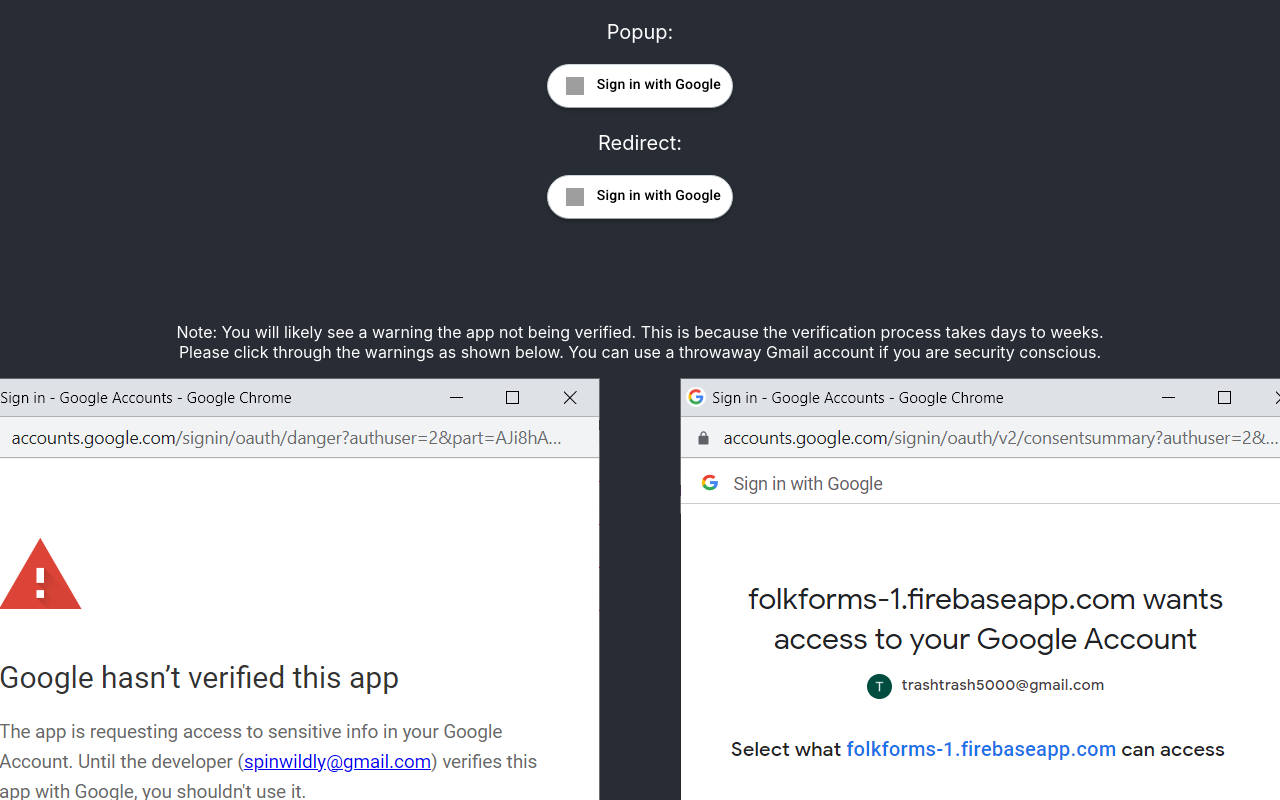
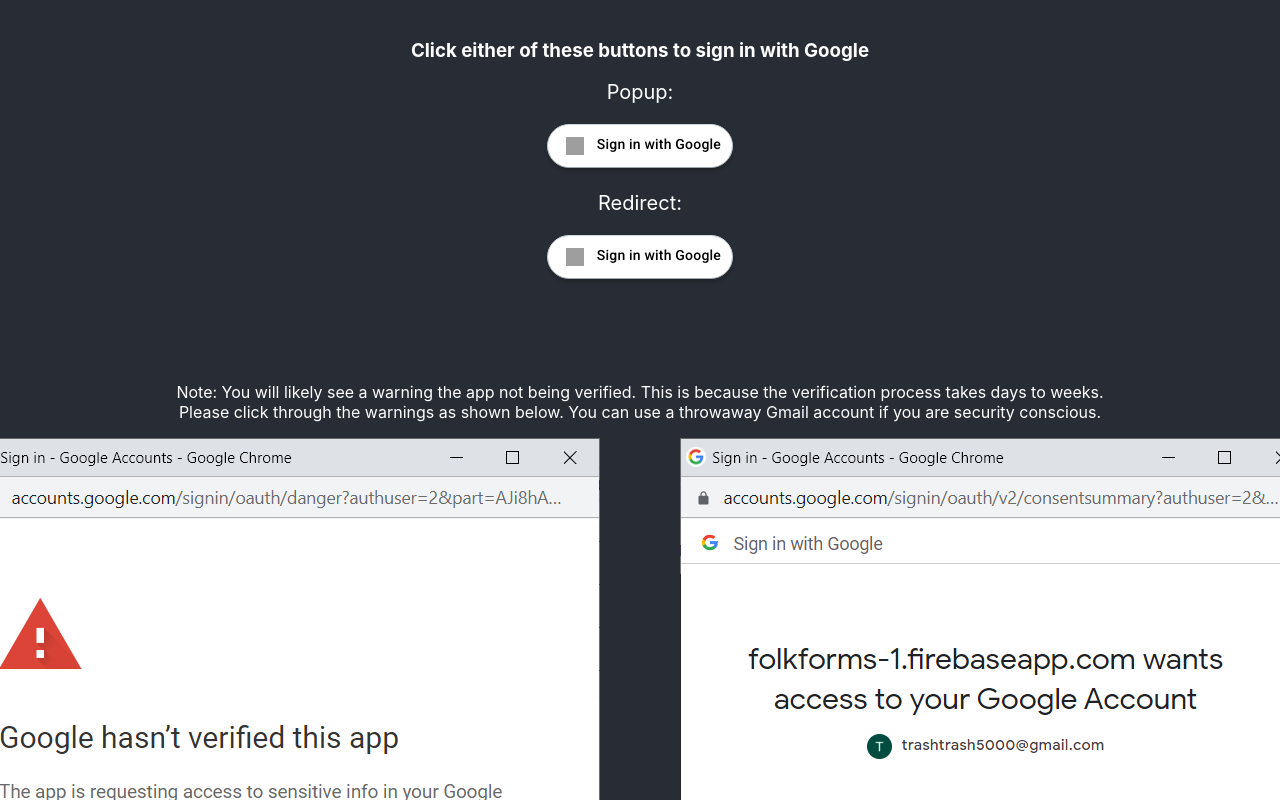
Before and after one commit to folkforms/firebase-test, a React (Create React App) app: page / in a window 1280 px wide. Shown: the top 800 px of the page. Built offline with nearby package versions, Linux system fonts and the light colour scheme; no server answers; grey boxes are pictures that could not be loaded.

Commit message:
Add header

```diff
--- a/src/App.js
+++ b/src/App.js
@@ -20,6 +20,7 @@
         {user
           ? <Home user={user} />
           : <>
+              <h3 className="dark center">Click either of these buttons to sign in with Google</h3>
               <Login1 />
               <br />
               <br />
```
